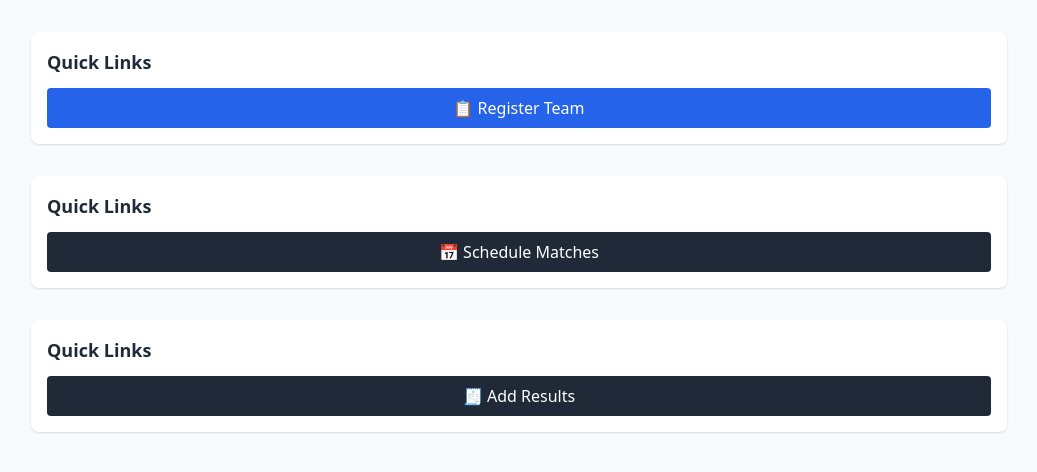
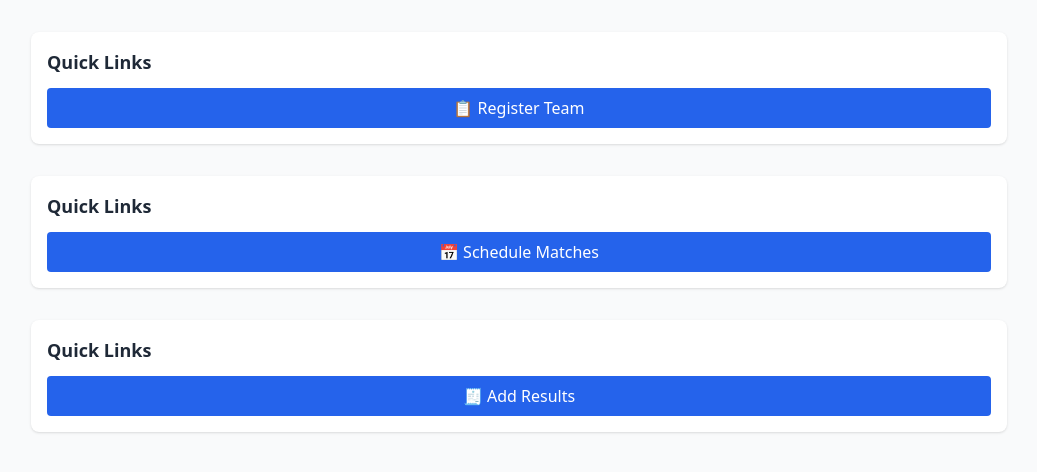
Before and after one commit to dhruvj27/TourneyTrack, a Flask app: page /smc-dashboard in a window 1280 px wide. Shown: the part 52-524 px from the top of the page, without its empty margins (121-1158 px from the left). Run offline with Flask 3, Linux system fonts and the light colour scheme; the visitor is signed in with stand-in values (Sample User, id 1); some libraries are stand-ins or nearby versions.

Commit message:
Fixed div coloring

```diff
--- a/templates/smc-dashboard.html
+++ b/templates/smc-dashboard.html
@@ -33,7 +33,7 @@
     <section class="bg-white rounded-lg shadow p-4 mt-6">
       <h2 class="font-semibold text-lg mb-3">Quick Links</h2>
       <a href="{{ url_for('schedule_matches') }}"
-         class="block px-3 py-2 rounded bg-gray-800 text-white text-center hover:bg-black">
+         class="block px-3 py-2 rounded bg-blue-600 text-white text-center hover:bg-blue-700">
          📅 Schedule Matches
       </a>
     </section>
@@ -41,7 +41,7 @@
     <section class="bg-white rounded-lg shadow p-4 mt-6">
       <h2 class="font-semibold text-lg mb-3">Quick Links</h2>
       <a href="{{ url_for('add_results') }}"
-         class="block px-3 py-2 rounded bg-gray-800 text-white text-center hover:bg-black">
+         class="block px-3 py-2 rounded bg-blue-600 text-white text-center hover:bg-blue-700">
          🧾 Add Results
       </a>
     </section>
```
